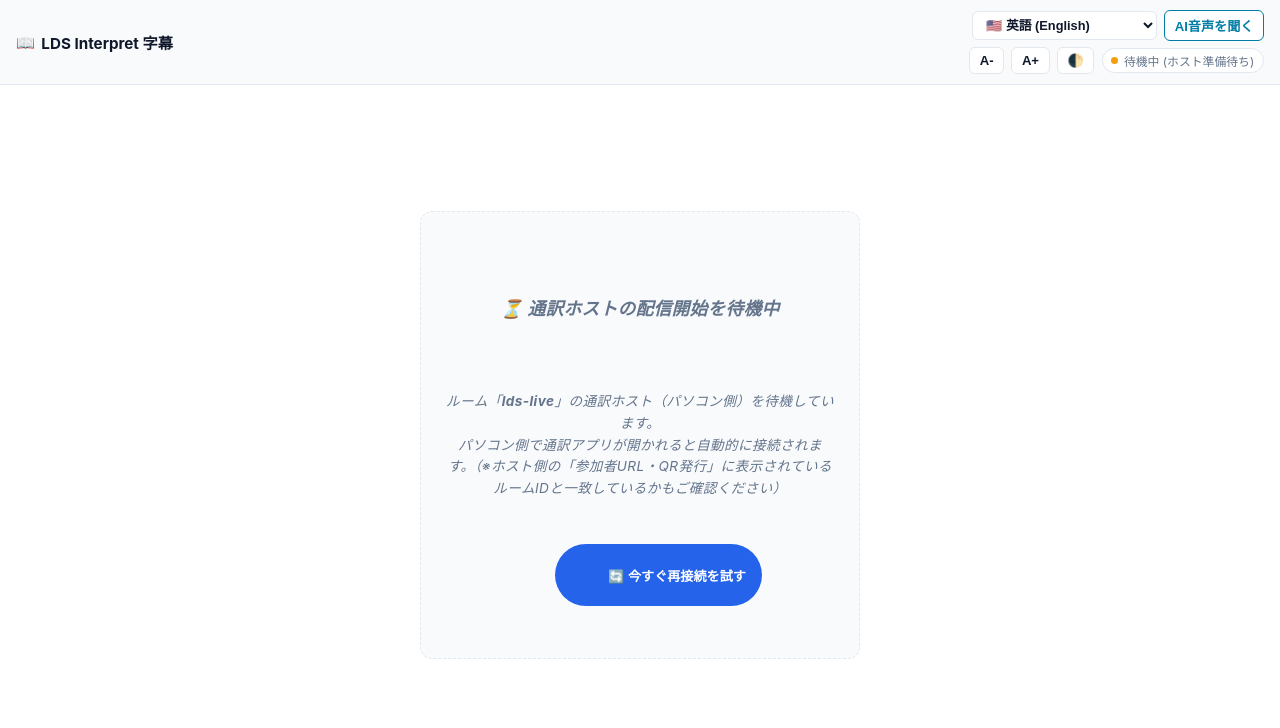
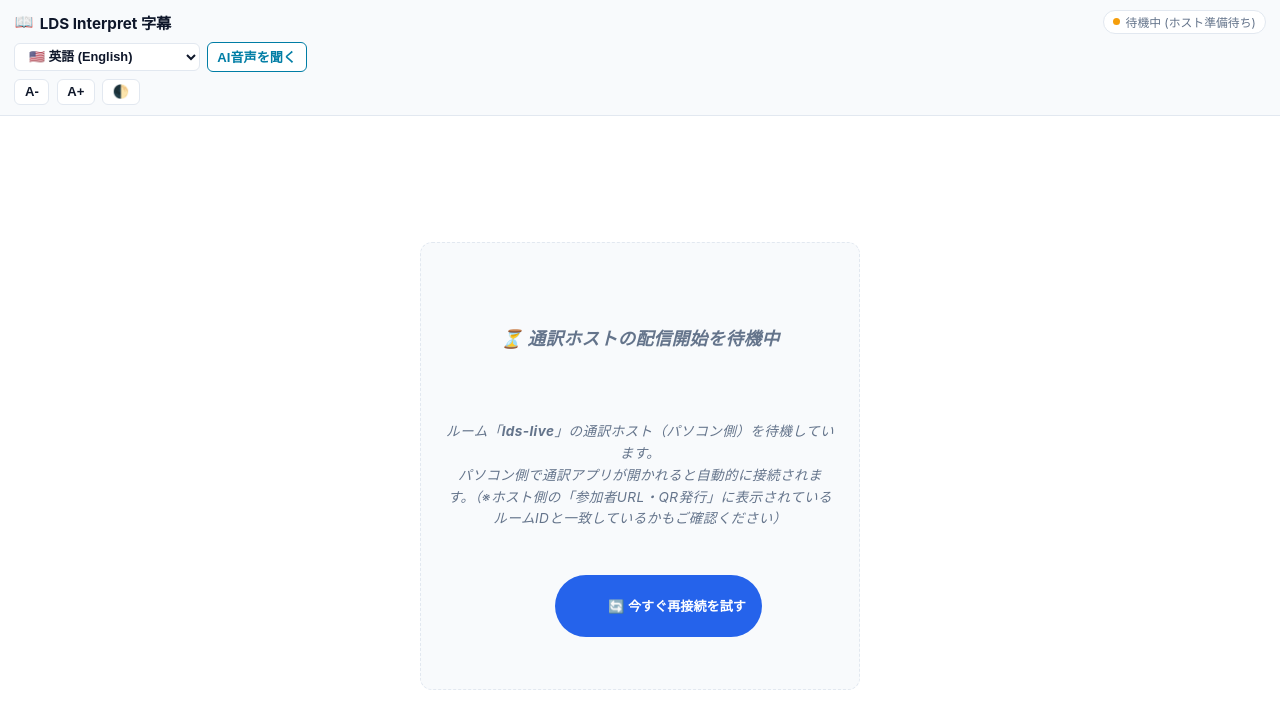
Before and after one commit to kmats1014/lds-interpret, a website: page viewer.html in a window 1280 px wide. Drawn offline with Linux system fonts and the light colour scheme.

Commit message:
Left-align language selector and organize viewer header rows

```diff
--- a/viewer.html
+++ b/viewer.html
@@ -45,13 +45,20 @@
 
     .viewer-header {
       display: flex;
+      flex-direction: column;
+      align-items: stretch;
+      gap: 0.45rem;
+      padding: 0.6rem 0.9rem;
+      border-bottom: 1px solid var(--border);
+      background: var(--elevated);
+      flex-shrink: 0;
+    }
+
+    .header-top-row {
+      display: flex;
       align-items: center;
       justify-content: space-between;
       gap: 0.5rem;
-      padding: 0.65rem 1rem;
-      border-bottom: 1px solid var(--border);
-      background: var(--elevated);
-      flex-shrink: 0;
       flex-wrap: wrap;
     }
 
@@ -95,15 +102,18 @@
     .controls-group {
       display: flex;
       flex-direction: column;
-      align-items: flex-end;
+      align-items: flex-start;
       gap: 0.4rem;
+      width: 100%;
     }
 
     .controls-row {
       display: flex;
       align-items: center;
+      justify-content: flex-start;
       gap: 0.45rem;
       flex-wrap: wrap;
+      width: 100%;
     }
 
     .select-input {
@@ -238,9 +248,16 @@
 </head>
 <body data-theme="light">
   <header class="viewer-header">
-    <div class="brand-title">
-      <span>📖</span>
-      <span id="headerTitle">LDS Interpret 字幕</span>
+    <div class="header-top-row">
+      <div class="brand-title">
+        <span>📖</span>
+        <span id="headerTitle">LDS Interpret 字幕</span>
+      </div>
+
+      <div class="status-badge" id="statusBadge">
+        <span class="status-dot"></span>
+        <span id="statusText">接続中...</span>
+      </div>
     </div>
 
     <div class="controls-group">
@@ -259,11 +276,6 @@
         <button type="button" id="fontDecBtn" class="btn-icon" title="文字を小さく">A-</button>
         <button type="button" id="fontIncBtn" class="btn-icon" title="文字を大きく">A+</button>
         <button type="button" id="themeToggleBtn" class="btn-icon" title="ダーク / ライト切り替え">🌓</button>
-
-        <div class="status-badge" id="statusBadge">
-          <span class="status-dot"></span>
-          <span id="statusText">接続中...</span>
-        </div>
       </div>
     </div>
   </header>
```
